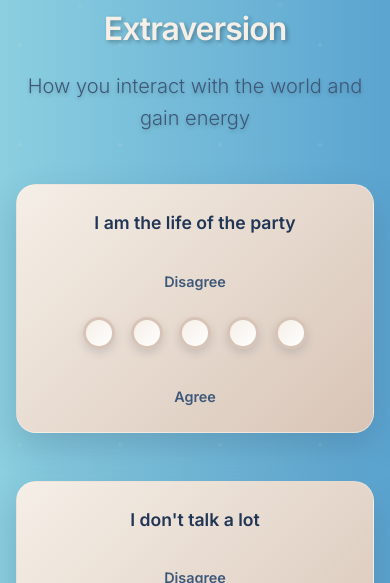
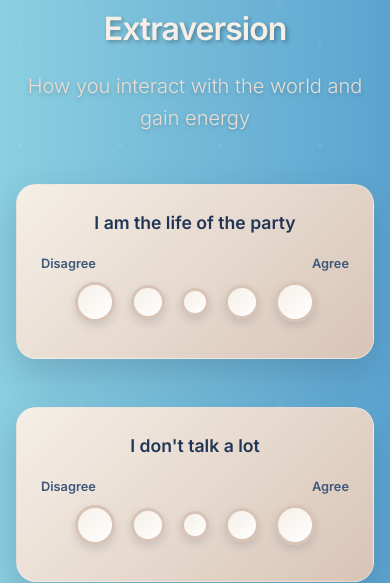
Before and after one commit to sadneya145/WhoWeAre-MBTIOceanTest, a React (Create React App) app in the folder frontend/: page /home/quiz in a window 390 px wide. Shown: the part 261-844 px from the top of the page. Built offline with nearby package versions, Linux system fonts and the light colour scheme; no server answers; sample sign-in values are in the browser's storage; a small style sheet from the web is missing.

Commit message:
Update OceanQuiz.css

```diff
--- a/frontend/src/Pages/Quiz/OceanQuiz.css
+++ b/frontend/src/Pages/Quiz/OceanQuiz.css
@@ -120,7 +120,7 @@
 
 .section-description {
   font-size: 1.3rem;
-  color: #D8C4B6;
+  color: #E8DDD4 !important;
   margin: 0;
   text-shadow: 0 2px 4px rgba(0, 0, 0, 0.2);
   font-weight: 400;
@@ -217,7 +217,7 @@
   align-items: center;
 }
 
-/* Radio Button - Professional Blue Design */
+/* Radio Button - Professional Blue Design with Variable Sizes */
 .radio-button-container {
   display: flex;
   flex-direction: column;
@@ -226,8 +226,6 @@
 }
 
 .radio-button {
-  width: 40px;
-  height: 40px;
   border: 3px solid #D8C4B6;
   border-radius: 50%;
   background: linear-gradient(135deg, #F5EFE7 0%, #ffffff 100%);
@@ -239,6 +237,32 @@
   margin-bottom: 0.75rem;
   position: relative;
   box-shadow: 0 4px 8px rgba(33, 53, 85, 0.15);
+}
+
+/* Variable bubble sizes - smallest in middle, larger at extremes */
+.radio-button-container:nth-child(1) .radio-button {
+  width: 50px;
+  height: 50px;
+}
+
+.radio-button-container:nth-child(2) .radio-button {
+  width: 42px;
+  height: 42px;
+}
+
+.radio-button-container:nth-child(3) .radio-button {
+  width: 35px;
+  height: 35px;
+}
+
+.radio-button-container:nth-child(4) .radio-button {
+  width: 42px;
+  height: 42px;
+}
+
+.radio-button-container:nth-child(5) .radio-button {
+  width: 50px;
+  height: 50px;
 }
 
 .radio-button::before {
@@ -496,17 +520,55 @@
 
   .rating-scale {
     flex-direction: column;
-    gap: 1.5rem;
+    gap: 0.5rem;
     max-width: none;
+    position: relative;
+  }
+
+  /* Position scale labels above extreme bubbles */
+  .scale-label:first-child {
+    position: absolute;
+    left: 0;
+    top: -1.2rem;
+    transform: none;
+  }
+
+  .scale-label:last-child {
+    position: absolute;
+    right: 0;
+    top: -1.2rem;
+    transform: none;
   }
 
   .radio-buttons {
     gap: 1.5rem;
+    margin-top: 1rem;
   }
 
-  .radio-button {
-    width: 35px;
-    height: 35px;
+  /* Maintain variable sizes for mobile */
+  .radio-button-container:nth-child(1) .radio-button {
+    width: 45px;
+    height: 45px;
+  }
+
+  .radio-button-container:nth-child(2) .radio-button {
+    width: 38px;
+    height: 38px;
+  }
+
+  .radio-button-container:nth-child(3) .radio-button {
+    width: 32px;
+    height: 32px;
+  }
+
+  .radio-button-container:nth-child(4) .radio-button {
+    width: 38px;
+    height: 38px;
+  }
+
+  .radio-button-container:nth-child(5) .radio-button {
+    width: 45px;
+    height: 45px;
   }
 
   .nav-button {
@@ -515,7 +577,7 @@
   }
 
   .scale-label {
-    font-size: 1rem;
+    font-size: 0.85rem;
   }
 
   .radio-label {
@@ -537,13 +599,57 @@
     font-size: 1.1rem;
   }
 
+  .rating-scale {
+    flex-direction: column;
+    gap: 0.4rem;
+    max-width: none;
+    position: relative;
+  }
+
+  /* Position scale labels above extreme bubbles */
+  .scale-label:first-child {
+    position: absolute;
+    left: 0;
+    top: -1rem;
+    transform: none;
+  }
+
+  .scale-label:last-child {
+    position: absolute;
+    right: 0;
+    top: -1rem;
+    transform: none;
+  }
+
   .radio-buttons {
     gap: 1rem;
+    margin-top: 0.8rem;
   }
 
-  .radio-button {
-    width: 32px;
-    height: 32px;
+  /* Smaller variable sizes for small mobile */
+  .radio-button-container:nth-child(1) .radio-button {
+    width: 40px;
+    height: 40px;
+  }
+
+  .radio-button-container:nth-child(2) .radio-button {
+    width: 34px;
+    height: 34px;
+  }
+
+  .radio-button-container:nth-child(3) .radio-button {
+    width: 28px;
+    height: 28px;
+  }
+
+  .radio-button-container:nth-child(4) .radio-button {
+    width: 34px;
+    height: 34px;
+  }
+
+  .radio-button-container:nth-child(5) .radio-button {
+    width: 40px;
+    height: 40px;
   }
 
   .radio-button-inner {
@@ -552,7 +658,7 @@
   }
 
   .scale-label {
-    font-size: 0.9rem;
+    font-size: 0.8rem;
   }
 
   .radio-label {
```
